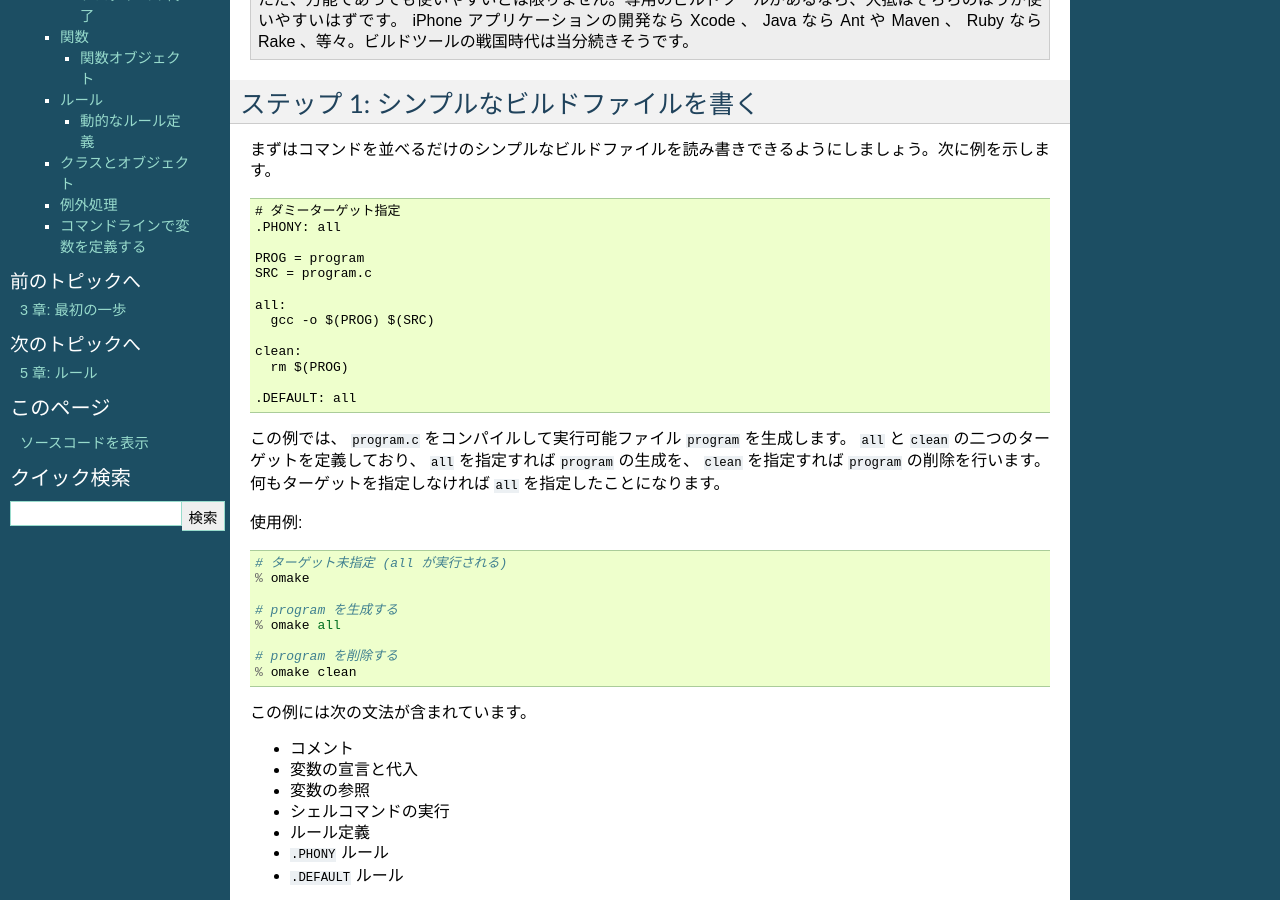
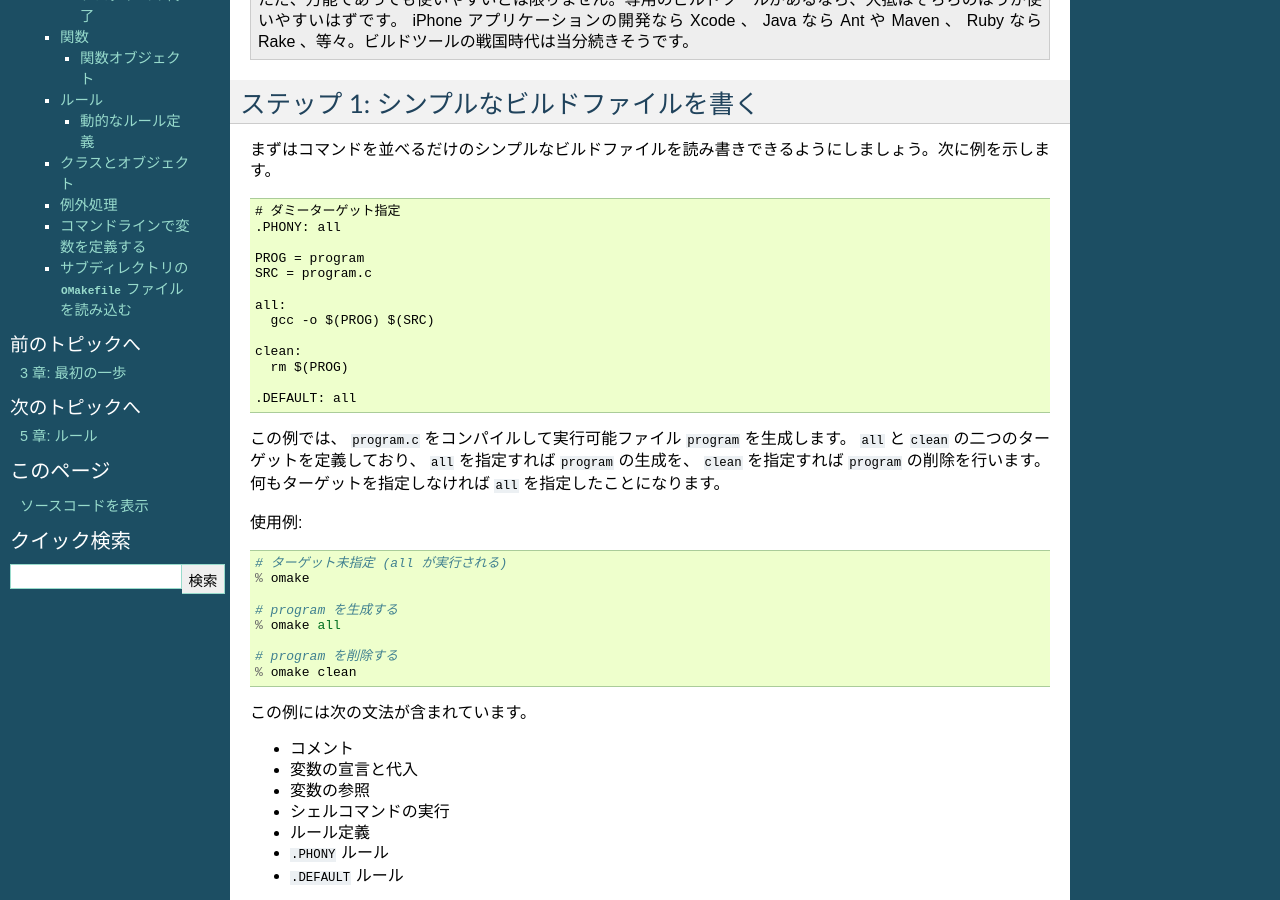
Before and after one commit to szktty/omakebook-jp, a Sphinx documentation site: the page built from source/programming.rst, in a window 1280 px wide and 900 px high, scrolled down 705 px. Built offline with Sphinx 7.4.7, drawn with Linux system fonts in a browser that asks for light colours; some of the changed text lies outside the part shown.

Commit message:
サブディレクトリの項目を追加

```diff
--- a/source/programming.rst
+++ b/source/programming.rst
@@ -328,3 +328,13 @@
 
  # コマンドラインで指定された変数を (再) 定義
  DefineCommandVars()
+
+
+.. index::
+   single: .SUBDIRS
+   pair: OMakefile; サブディレクトリ
+
+.. _LoadSubdirectories:
+
+サブディレクトリの ``OMakefile`` ファイルを読み込む
+---------------------------------------------------
```
